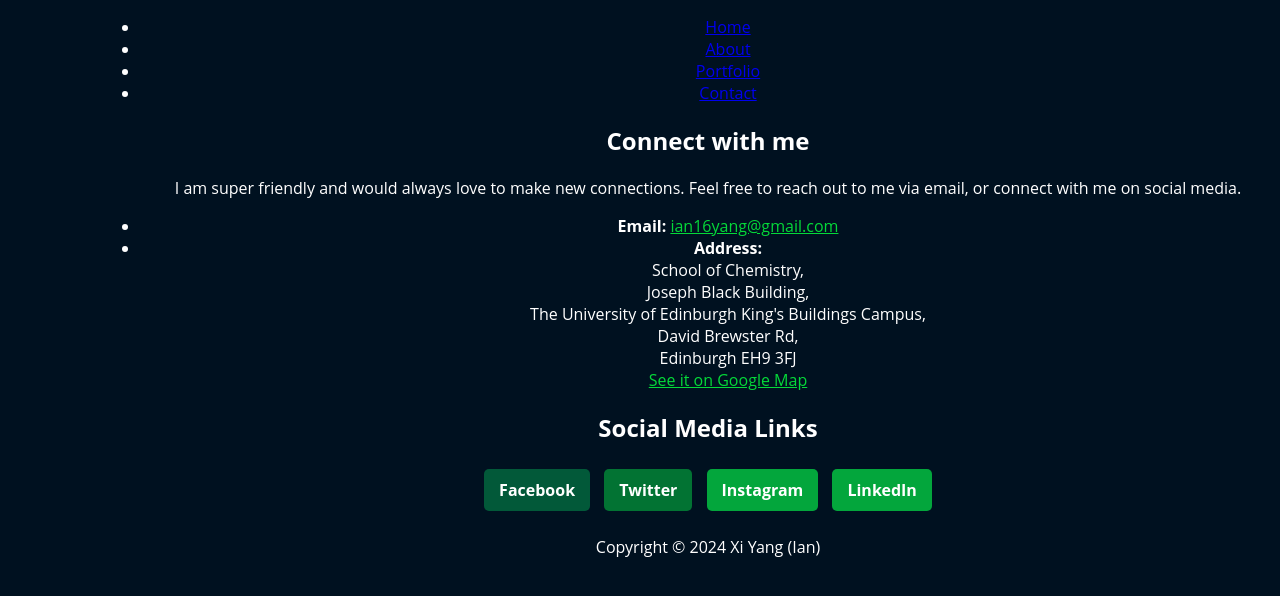
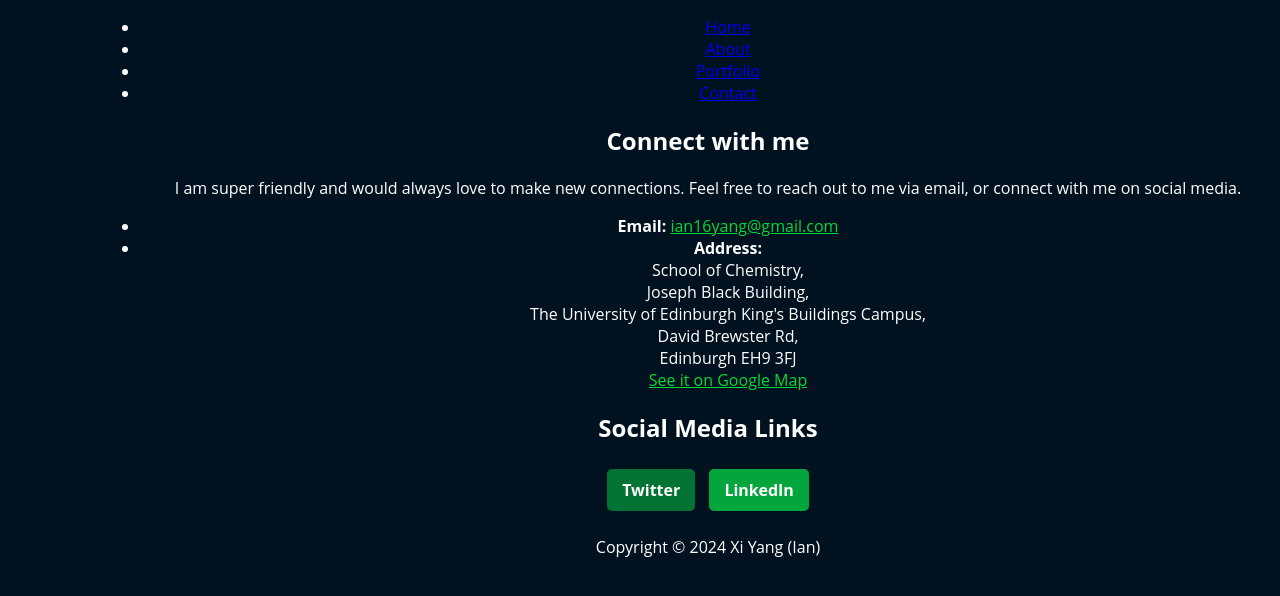
Before and after one commit to GrignardReagent/euchempals.github.io, a Jekyll site: the page built from contact.html, in a window 1280 px wide. Shown: the top 596 px of the page. Built offline with Jekyll 4.4.1, drawn with Linux system fonts in a browser that asks for light colours.

Commit message:
included my social links

```diff
--- a/contact.html
+++ b/contact.html
@@ -30,10 +30,10 @@ title: Contact
 <section id="social-media">
     <h2>Social Media Links</h2>
     <div>
-        <a href="https://www.facebook.com/profile" class="social-button facebook"><i class="fab fa-facebook-f"></i>Facebook</a>
-        <a href="https://www.twitter.com/profile" class="social-button twitter"><i class="fab fa-twitter"></i>Twitter</a>
-        <a href="https://www.instagram.com/profile" class="social-button instagram"><i class="fab fa-instagram"></i>Instagram</a>
-        <a href="https://www.linkedin.com/in/profile" class="social-button linkedin"><i class="fab fa-linkedin-in"></i>LinkedIn</a>
+<!--        <a href="https://www.facebook.com/profile" class="social-button facebook"><i class="fab fa-facebook-f"></i>Facebook</a>-->
+        <a href="https://twitter.com/Xi_Yang_Ian" class="social-button twitter"><i class="fab fa-twitter"></i>Twitter</a>
+<!--        <a href="https://www.instagram.com/profile" class="social-button instagram"><i class="fab fa-instagram"></i>Instagram</a>-->
+        <a href="https://www.linkedin.com/in/ianyangxi/" class="social-button linkedin"><i class="fab fa-linkedin-in"></i>LinkedIn</a>
     </div>
 </section>
 <section>
```
